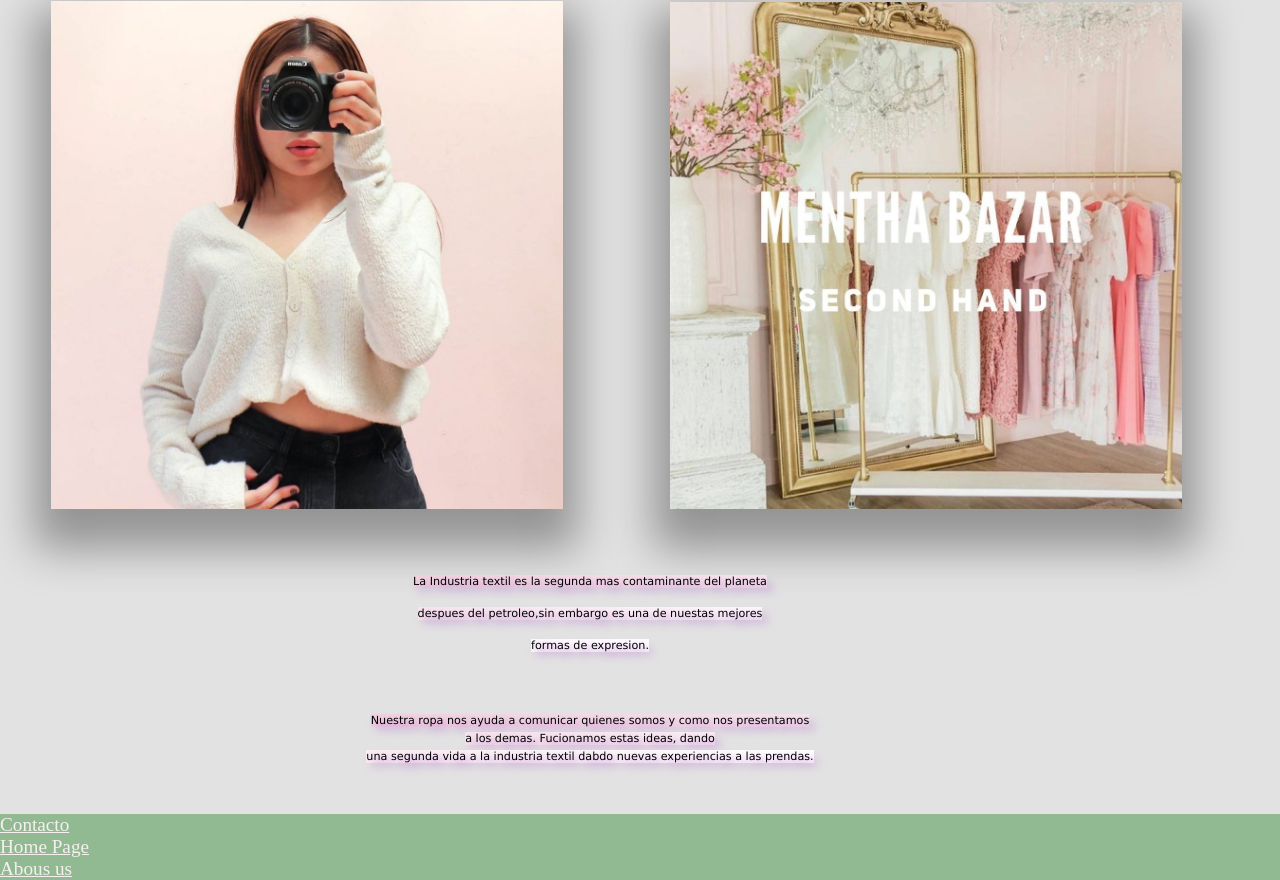
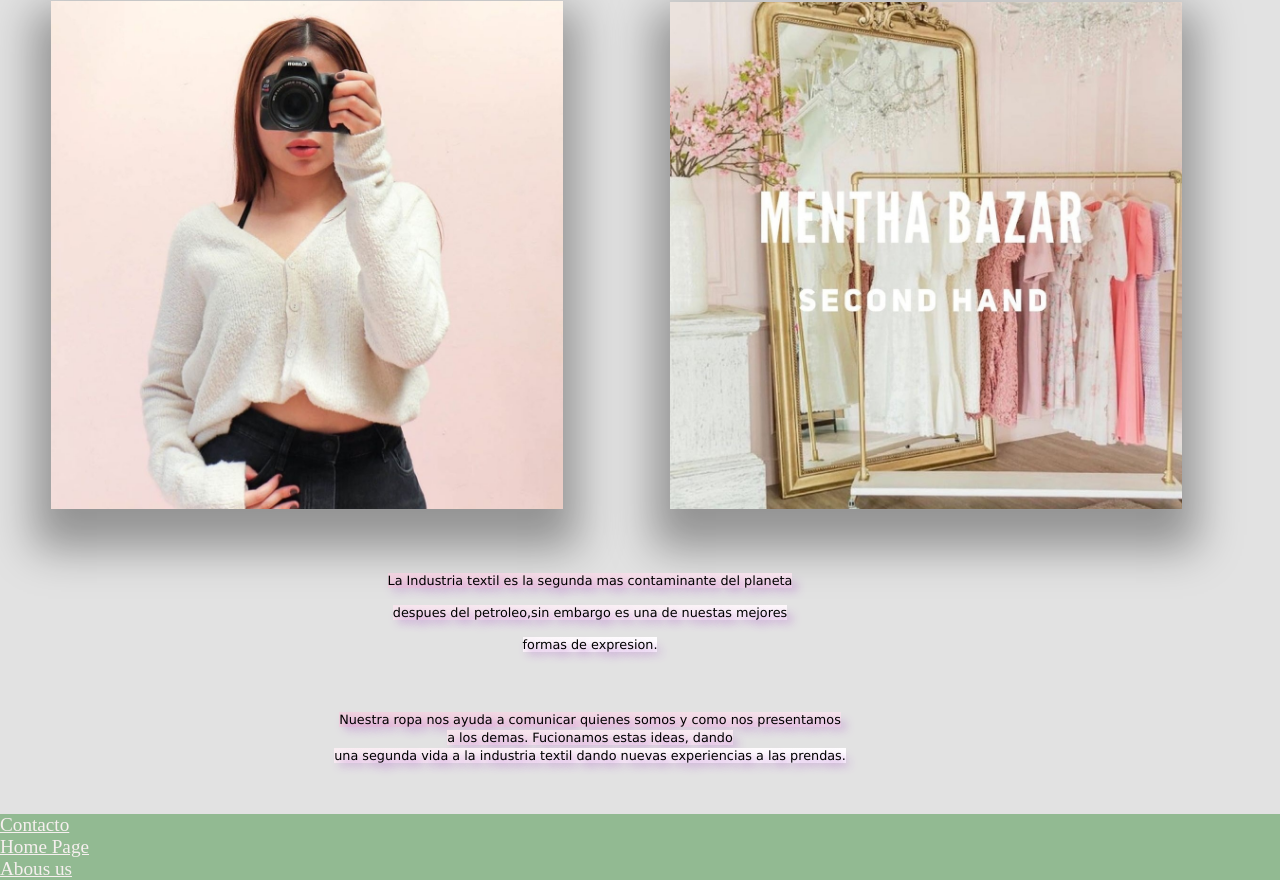
Before and after one commit to Grecia-Porras/menthabazar, a plain HTML site: page Index.html in a window 1280 px wide. Shown: the part 1518-2398 px from the top of the page. Drawn offline with Linux system fonts and the light colour scheme.

Commit message:
first commit

```diff
--- a/Index.html
+++ b/Index.html
@@ -111,7 +111,7 @@
   </div>
   <div class="parrafo2">  <p class="texto-final"> Nuestra ropa nos ayuda a comunicar quienes somos y como nos presentamos
         a los demas. Fucionamos estas ideas, dando
-        una segunda vida a la industria textil dabdo nuevas experiencias a las prendas.
+        una segunda vida a la industria textil dando nuevas experiencias a las prendas.
       </p>
 
 </div>
--- a/style.css
+++ b/style.css
@@ -224,7 +224,7 @@
 }
 
 .texto-final1{
-   font-size: 70%;
+   font-size: 80%;
    background: linear-gradient(90deg, #F0D3DE 0%, #fff 100%);
     text-align: left;
     text-indent: 0px;
@@ -236,7 +236,7 @@
 
 .texto-final {
     text-align: right;
-    font-size: 70%;
+    font-size: 80%;
     background: linear-gradient(90deg, #F0D3DE 0%, #fff 100%);
     font-family: Verdana, Geneva, Tahoma, sans-serif;
     text-indent: 0px;
@@ -442,6 +442,6 @@
 /* desktop */
 @media only screen and (min-width:961px) {
     body {
-        background-color: cornflowerblue;
+        background-color: rgb(138, 161, 202);
     }
 }
```
